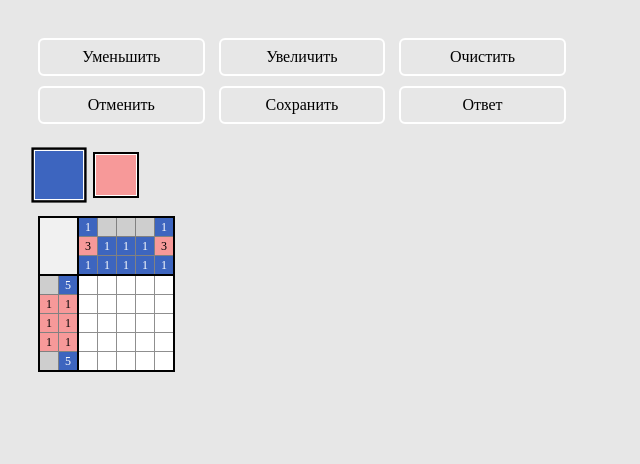
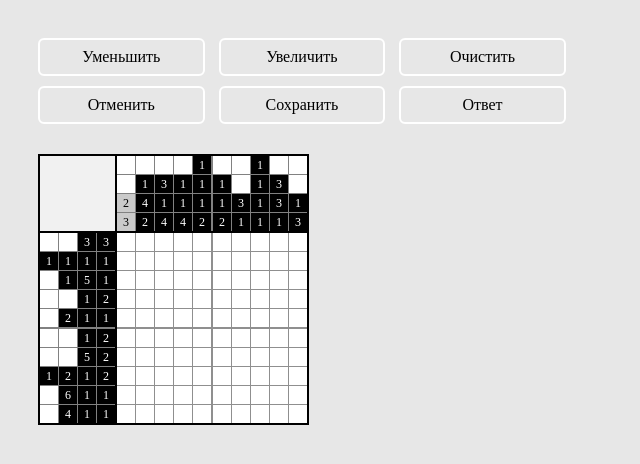
Before and after one commit to kacevnik/react-cross, a React (Create React App) app: page / in a window 1280 px wide. Shown: the top 464 px of the page, without its empty margins (0-640 px from the left). Built offline with nearby package versions, Linux system fonts and the light colour scheme.

Commit message:
Не большие изменения

```diff
--- a/src/components/App.js
+++ b/src/components/App.js
@@ -10,25 +10,13 @@ import NonoButtons from './NonoButtons';
 import './App.css';
 
 const Obj = {
-  ans: '147372394546a61642cd2be769ef81fe',
-  width: 5,
-  height: 5,
+  ans: 'e63ed09bb2efaeec5afb24490353c463',
+  width: 10,
+  height: 10,
   size: 18,
-  colors: [{ 'id': 1, color: '#3d65bf' },{ 'id': 2, color: '#f79999' }],
-  top: [
-    [{ count: 1, color: 1 }, { count: 3, color: 2 }, { count: 1, color: 1 }],
-    [{ count: 0, color: null }, { count: 1, color: 1 }, { count: 1, color: 1 }],
-    [{ count: 0, color: null }, { count: 1, color: 1 }, { count: 1, color: 1 }],
-    [{ count: 0, color: null }, { count: 1, color: 1 }, { count: 1, color: 1 }],
-    [{ count: 1, color: 1 }, { count: 3, color: 2 }, { count: 1, color: 1 }],
-  ],
-  left: [
-    [{ count: 0, color: null }, { count: 5, color: 1 }],
-    [{ count: 1, color: 2 }, { count: 1, color: 2 }],
-    [{ count: 1, color: 2 }, { count: 1, color: 2 }],
-    [{ count: 1, color: 2 }, { count: 1, color: 2 }],
-    [{ count: 0, color: null }, { count: 5, color: 1 }],
-  ],
+  colors: [{"id":1,"color":"#000000"}],
+  top: [[{"count":0,"color":null},{"count":0,"color":null},{"count":"2","color":null},{"count":"3","color":null}],[{"count":0,"color":1},{"count":"1","color":1},{"count":"4","color":1},{"count":"2","color":1}],[{"count":0,"color":1},{"count":"3","color":1},{"count":"1","color":1},{"count":"4","color":1}],[{"count":0,"color":1},{"count":"1","color":1},{"count":"1","color":1},{"count":"4","color":1}],[{"count":"1","color":1},{"count":"1","color":1},{"count":"1","color":1},{"count":"2","color":1}],[{"count":0,"color":1},{"count":"1","color":1},{"count":"1","color":1},{"count":"2","color":1}],[{"count":0,"color":1},{"count":0,"color":1},{"count":"3","color":1},{"count":"1","color":1}],[{"count":"1","color":1},{"count":"1","color":1},{"count":"1","color":1},{"count":"1","color":1}],[{"count":0,"color":1},{"count":"3","color":1},{"count":"3","color":1},{"count":"1","color":1}],[{"count":0,"color":1},{"count":0,"color":1},{"count":"1","color":1},{"count":"3","color":1}]],
+  left: [[{"count":0,"color":1},{"count":0,"color":1},{"count":"3","color":1},{"count":"3","color":1}],[{"count":"1","color":1},{"count":"1","color":1},{"count":"1","color":1},{"count":"1","color":1}],[{"count":0,"color":1},{"count":"1","color":1},{"count":"5","color":1},{"count":"1","color":1}],[{"count":0,"color":1},{"count":0,"color":1},{"count":"1","color":1},{"count":"2","color":1}],[{"count":0,"color":1},{"count":"2","color":1},{"count":"1","color":1},{"count":"1","color":1}],[{"count":0,"color":1},{"count":0,"color":1},{"count":"1","color":1},{"count":"2","color":1}],[{"count":0,"color":1},{"count":0,"color":1},{"count":"5","color":1},{"count":"2","color":1}],[{"count":"1","color":1},{"count":"2","color":1},{"count":"1","color":1},{"count":"2","color":1}],[{"count":0,"color":1},{"count":"6","color":1},{"count":"1","color":1},{"count":"1","color":1}],[{"count":0,"color":1},{"count":"4","color":1},{"count":"1","color":1},{"count":"1","color":1}]],
 }
 
 document.oncontextmenu = function () { return false };
@@ -36,6 +24,7 @@ document.oncontextmenu = function () { return false };
 function App() {
 
   const $ = window.jQuery
+  // const Obj = window.Obj.data
 
   function createArray(width, height) {
 
```
